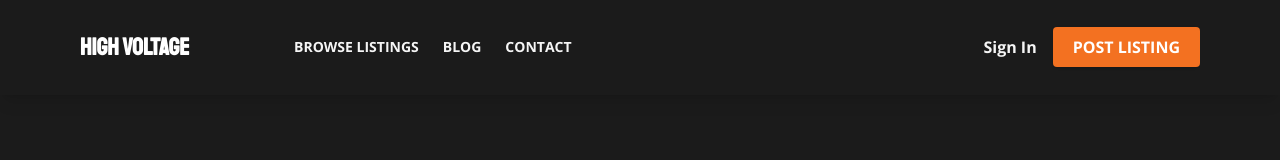
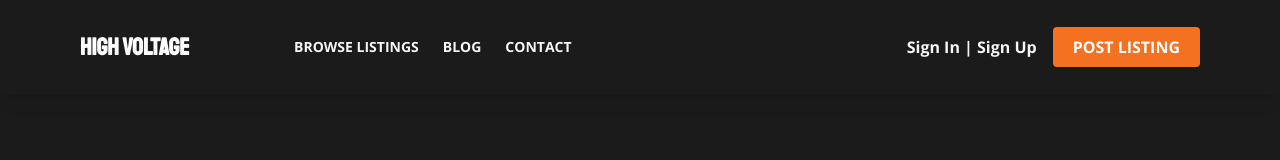
Before and after one commit to cladden77/high-voltage-classifieds, a Next.js app: page / in a window 1280 px wide. Shown: the top 160 px of the page. Built offline with nearby package versions, Linux system fonts and the light colour scheme; no server answers.

Commit message:
Update Header component with user modifications

```diff
--- a/src/components/Header.tsx
+++ b/src/components/Header.tsx
@@ -97,7 +97,7 @@ export default function Header() {
                   </div>
                 ) : (
                   <Link href="/auth/signin" className="hidden lg:block text-neutral-100 text-base font-bold hover:text-[#f37121] transition-colors">
-                    Sign In
+                    Sign In | Sign Up
                   </Link>
                 )}
               </>
```
